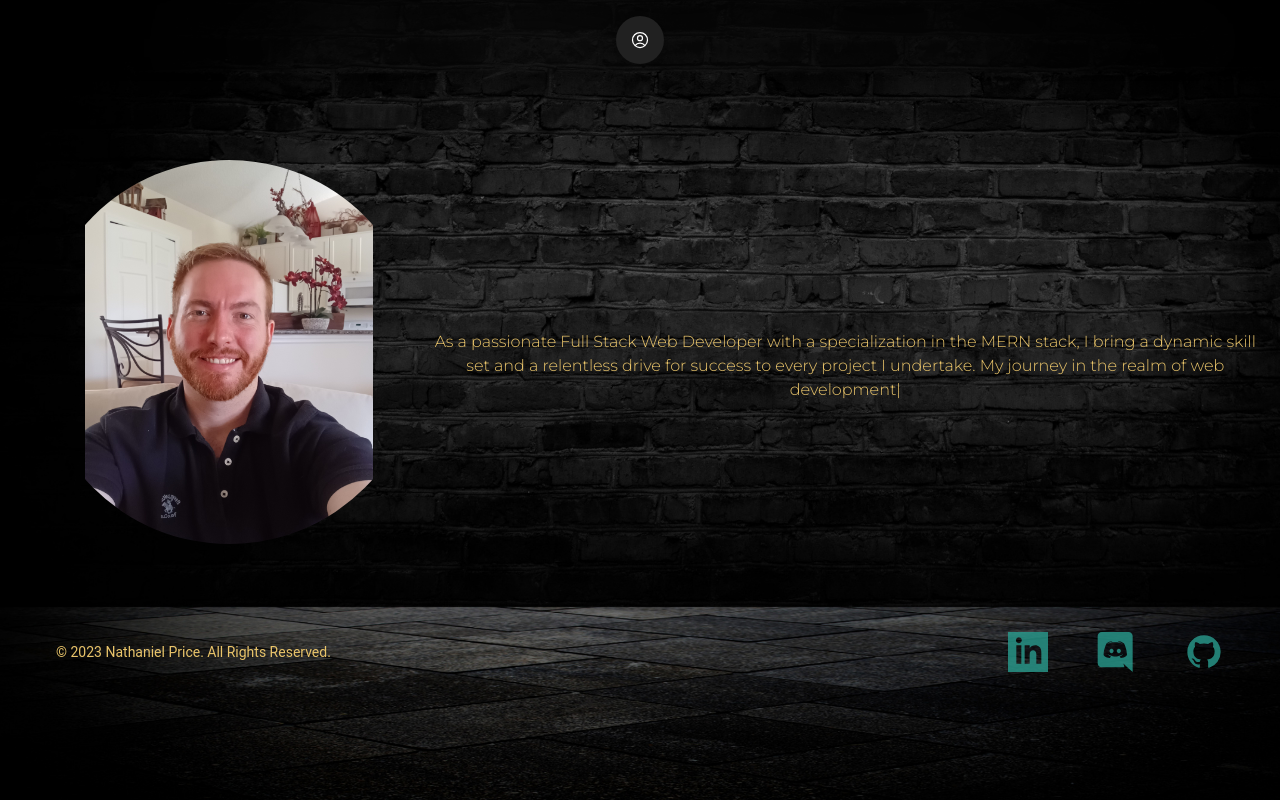
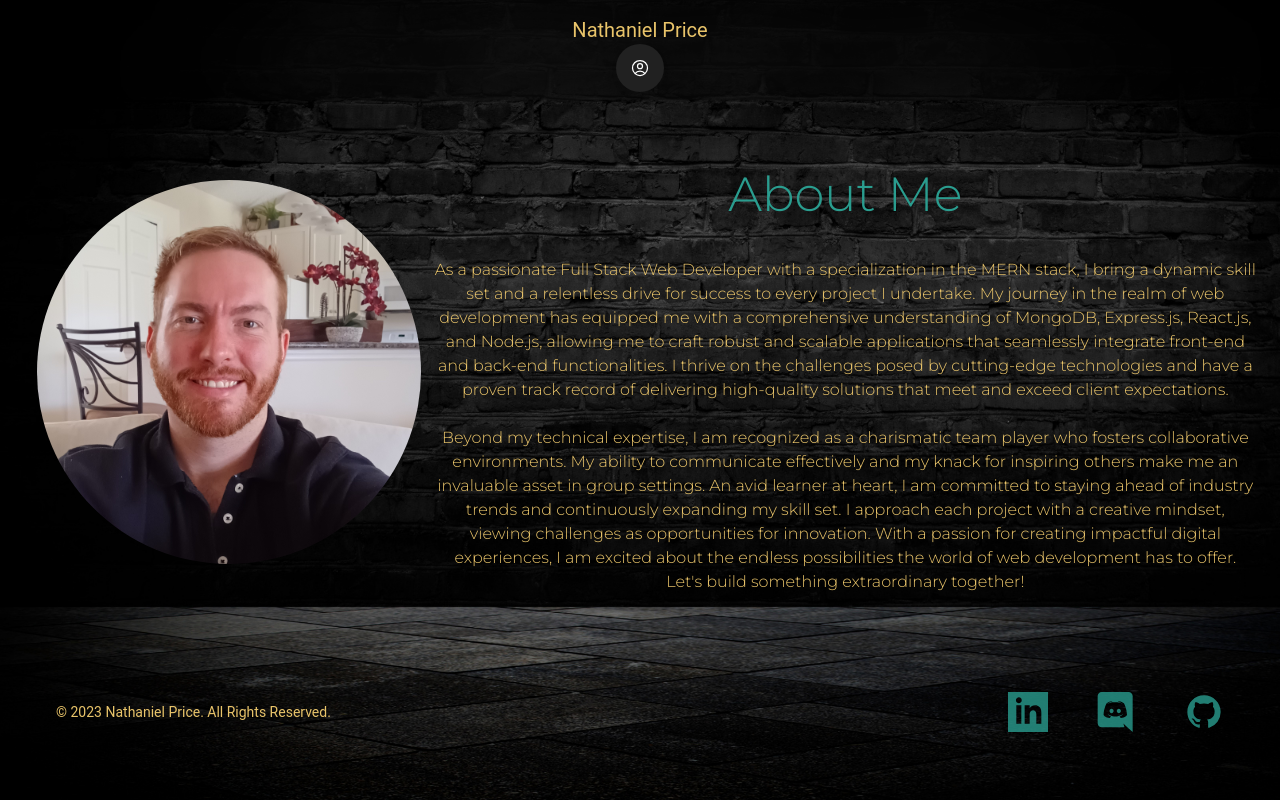
Before and after one commit to newprice247/React-Portfolio, a React (Vite) app: page /about in a window 1280 px wide. Built offline with nearby package versions, Linux system fonts and the light colour scheme.

Commit message:
add styling, finish contact page

```diff
--- a/src/components/AboutPage.jsx
+++ b/src/components/AboutPage.jsx
@@ -20,42 +20,29 @@ export default function AboutPage() {
         initial={{ opacity: 0 }}
         whileInView={{ opacity: 1 }}
         viewport={{ once: true }}
+        animate={{ y: -10 }}
+        transition={{ delay: 0.2, duration: 0.5 }}
         className="flex flex-wrap mt-40 justify-center items-center">
         <div
           className="w-full sm:w-full md:w-full lg:w-1/3 xl:w-1/3 flex justify-center items-center"
         >
           <img
             alt="Nathan Price"
-            className="object-contain items-center h-96 w-96 rounded-full"
+            className="object-cover items-center h-96 w-96 rounded-full"
             src={nathanPic}
           />
         </div>
         <div
           className="text-myColor-3 mt-5 w-full sm:w-full md:w-full lg:w-2/3 xl:w-2/3"
         >
-          <h1 variant="h2" className="mb-2 text-5xl text-myColor-2">
-
+          <h1 variant="h2" className="mb-10 text-5xl text-myColor-2">
+            About Me
           </h1>
-          <TypeAnimation
-                            preRenderFirstString={false}
-                            sequence={[
-                                `As a passionate Full Stack Web Developer with a specialization in the MERN stack, I bring a dynamic skill set and a relentless drive for success to every project I undertake. My journey in the realm of web development has equipped me with a comprehensive understanding of MongoDB, Express.js, React.js, and Node.js, allowing me to craft robust and scalable applications that seamlessly integrate front-end and back-end functionalities. I thrive on the challenges posed by cutting-edge technologies and have a proven track record of delivering high-quality solutions that meet and exceed client expectations.\n
-
-                                Beyond my technical expertise, I am recognized as a charismatic team player who fosters collaborative environments. My ability to communicate effectively and my knack for inspiring others make me an invaluable asset in group settings. An avid learner at heart, I am committed to staying ahead of industry trends and continuously expanding my skill set. I approach each project with a creative mindset, viewing challenges as opportunities for innovation. With a passion for creating impactful digital experiences, I am excited about the endless possibilities the world of web development has to offer. Let's build something extraordinary together!`,
-                                1000,
-
-
-
-                            ]}
-                            speed={{type: 'keyStrokeDelayInMs', value: 25}}
-                            repeat={Infinity}
-                            style={{whiteSpace: 'pre-line'}}
-                        />
-          {/* <p>
+          <p>
             As a passionate Full Stack Web Developer with a specialization in the MERN stack, I bring a dynamic skill set and a relentless drive for success to every project I undertake. My journey in the realm of web development has equipped me with a comprehensive understanding of MongoDB, Express.js, React.js, and Node.js, allowing me to craft robust and scalable applications that seamlessly integrate front-end and back-end functionalities. I thrive on the challenges posed by cutting-edge technologies and have a proven track record of delivering high-quality solutions that meet and exceed client expectations.<br /><br />
 
             Beyond my technical expertise, I am recognized as a charismatic team player who fosters collaborative environments. My ability to communicate effectively and my knack for inspiring others make me an invaluable asset in group settings. An avid learner at heart, I am committed to staying ahead of industry trends and continuously expanding my skill set. I approach each project with a creative mindset, viewing challenges as opportunities for innovation. With a passion for creating impactful digital experiences, I am excited about the endless possibilities the world of web development has to offer. Let's build something extraordinary together!
-          </p> */}
+          </p>
         </div>
 
       </motion.div>
--- /dev/null
+++ b/src/components/ContactPage.jsx
@@ -0,0 +1,35 @@
+import React from "react";
+import { motion } from "framer-motion";
+
+export default function Contact() {
+    return (
+        <motion.div
+        initial={{ opacity: 0 }}
+        whileInView={{ opacity: 1 }}
+        viewport={{ once: true }}
+        animate={{ y: 10 }}
+  transition={{ delay: 0.2, duration: 0.5 }}
+         className="flex md:flex-row flex-col justify-center items-center h-full">
+            <h1 className="text-4xl text-myColor-3 mb-6 mt-40">Contact Me</h1>
+            <div className="flex flex-col justify-center items-center gap-6 mt-0 md:mt-40 md:border-l-4 md:border-myColor-2 md:ml-10 md:pl-20 md:py-10">
+                <h2 className="text-2xl text-myColor-3">Email:</h2>
+                <div className="text-white hover:text-blue-500">
+                    <a href="mailto:newprice247@gmail.com">newprice247@gmail.com</a>
+                </div>
+
+                <h2 className="text-2xl text-myColor-3">Phone:</h2>
+                <div  className="text-white hover:text-blue-500">
+                    <a href="tel:1-404-668-5726">(321) 258-7592</a>
+                </div>
+                <h2 className="text-2xl text-myColor-3">LinkedIn:</h2>
+                <div  className="text-white hover:text-blue-500">
+                    <a href="https://www.linkedin.com/in/nathaniel-price-7a8b0a1b5/">Nathaniel Price</a>
+                </div>
+                <h2 className="text-2xl text-myColor-3">GitHub:</h2>
+                <div  className="text-white hover:text-blue-500">
+                    <a href="https://github.com/newprice247">newprice247</a>
+                </div>
+            </div>
+        </motion.div>
+    );
+}
--- a/src/components/Header.jsx
+++ b/src/components/Header.jsx
@@ -23,6 +23,7 @@ import {
   Square3Stack3DIcon,
   PresentationChartLineIcon,
   UserCircleIcon,
+  EnvelopeIcon
 } from "@heroicons/react/24/outline";
 
 export function SpeedDialWithTextOutside() {
@@ -40,10 +41,13 @@ export function SpeedDialWithTextOutside() {
                 <UserCircleIcon className="h-5 w-5 transition-transform group-hover:scale-125 group-hover:text-blue-300" />
               ) : currentPage === '/projects' ? (
                 <PresentationChartLineIcon className="h-5 w-5 transition-transform group-hover:scale-125 group-hover:text-blue-300" />
+              ) : currentPage === '/contact' ? (
+                <EnvelopeIcon className="h-5 w-5 transition-transform group-hover:scale-125 group-hover:text-blue-300" />
               ) : null}
             </IconButton>
+
           </SpeedDialHandler>
-          <SpeedDialContent className="flex-row">
+          <SpeedDialContent className="flex-row rounded-full ">
             <Link
               to="/"
               //       variant="small"
@@ -83,6 +87,19 @@ export function SpeedDialWithTextOutside() {
                 </Typography>
               </SpeedDialAction>
             </Link>
+            <Link
+              to="/contact"
+              //       variant="small"
+              //       color="white"
+              className={currentPage === '/contact' ? 'nav-link active p-1 font-normal' : 'nav-link p-1 font-normal'}
+            >
+              <SpeedDialAction className="m-3 h-16 w-16">
+                <EnvelopeIcon className="h-5 w-5" />
+                <Typography color="blue-gray" className="text-xs font-normal">
+                  Contact
+                </Typography>
+              </SpeedDialAction>
+            </Link>
           </SpeedDialContent>
         </SpeedDial>
       </div>
@@ -91,86 +108,19 @@ export function SpeedDialWithTextOutside() {
   );
 }
 
-
-// export function SpeedDialWithTextInside() {
-//   const currentPage = useLocation().pathname;
-//   return (
-//     <div className=" h-full w-full">
-//       <div className="">
-//         <SpeedDial placement="left">
-//           <SpeedDialHandler>
-//             <IconButton size="lg" className="rounded-full " >
-//               {currentPage === '/' ? (
-//                 <HomeIcon className="h-5 w-5 transition-transform group-hover:scale-125 group-hover:text-blue-300" />
-//               ) : currentPage === '/about' ? (
-//                 <UserCircleIcon className="h-5 w-5 transition-transform group-hover:scale-125 group-hover:text-blue-300" />
-//               ) : currentPage === '/projects' ? (
-//                 <PresentationChartLineIcon className="h-5 w-5 transition-transform group-hover:scale-125 group-hover:text-blue-300" />
-//               ) : null}
-//             </IconButton>
-//           </SpeedDialHandler>
-//           <SpeedDialContent className="flex-row justify-center flex">
-//             <Link
-//               to="/"
-//               //       variant="small"
-//               //       color="white"
-//               className={currentPage === '/' ? 'nav-link active p-1 font-normal' : 'nav-link p-1 font-normal'}
-//             >
-//               <SpeedDialAction className="h-16 w-16">
-//                 <HomeIcon className="h-5 w-5" />
-//                 <Typography color="blue-gray" className="text-xs font-normal">
-//                   Home
-//                 </Typography>
-//               </SpeedDialAction>
-//             </Link>
-
-//             <Link
-//               to="/about"
-//               //       variant="small"
-//               //       color="white"
-//               className={currentPage === '/about' ? 'nav-link active p-1 font-normal' : 'nav-link p-1 font-normal'}
-//             >
-//               <SpeedDialAction className="h-16 w-16">
-//                 <UserCircleIcon className="h-5 w-5" />
-//                 <Typography color="blue-gray" className="text-xs font-normal">
-//                   About
-//                 </Typography>
-//               </SpeedDialAction>
-//             </Link>
-
-//             <Link
-//               to="/projects"
-//               //       variant="small"
-//               //       color="white"
-//               className={currentPage === '/projects' ? 'nav-link active p-1 font-normal' : 'nav-link p-1 font-normal'}
-//             >
-//               <SpeedDialAction className="h-16 w-16">
-//                 <PresentationChartLineIcon className="h-5 w-5" />
-//                 <Typography color="blue-gray" className="text-xs font-normal">
-//                   Projects
-//                 </Typography>
-//               </SpeedDialAction>
-//             </Link>
-
-
-
-//           </SpeedDialContent>
-//         </SpeedDial>
-//       </div>
-//     </div>
-//   );
-// }
 function Navigation() {
-  const [openNav, setOpenNav] = React.useState(false);
-  const currentPage = useLocation().pathname;
 
   return (
     <div className="-m-6 max-h-[768px] w-full">
+
       <Navbar
 
         className="sticky bg-opacity-0  top-0 z-10 h-max max-w-full rounded-none px-4 py-2 lg:px-8 lg:py-4"
         style={{ position: 'fixed', border: 'none', backgroundColor: 'transparent' }}
       >
+        <Typography color="blue-gray" className="text-xl font-normal text-myColor-3">
+                  Nathaniel Price
+                </Typography>
         <div className="flex items-center justify-center text-blue-gray-900">
 
           <div className="opacity-1 flex items-center justify-center gap-4">
--- a/src/components/Homepage.jsx
+++ b/src/components/Homepage.jsx
@@ -70,6 +70,8 @@ export default function Homepage() {
                 initial={{ opacity: 0 }}
                 whileInView={{ opacity: 1 }}
                 viewport={{ once: true }}
+                animate={{ y: 10 }}
+                transition={{ delay: 0.2, duration: 0.5 }}
                 className='h-[75.5vh] flex flex-wrap items-center justify-center'
             >
                 <div className='text-white text-2xl w-full sm:w-full md:w-full lg:w-full xl:w-1/2 '>
--- a/src/components/ProjectPage.jsx
+++ b/src/components/ProjectPage.jsx
@@ -98,6 +98,8 @@ export default function ProjectPage() {
             whileInView={{ opacity: 1 }}
             viewport={{ once: true }}
             variants={cardVariants}
+            animate={{ y: 50 }}
+  transition={{ delay: 0.2, duration: 1 }}
 
             className="flex flex-wrap items-center justify-center gap-6">
             {projects.map((project) => (
--- a/src/main.jsx
+++ b/src/main.jsx
@@ -6,6 +6,7 @@ import Error from './components/Error.jsx'
 import Homepage from './components/Homepage.jsx'
 import AboutPage from './components/AboutPage.jsx'
 import ProjectPage from './components/ProjectPage.jsx'
+import ContactPage from './components/ContactPage.jsx'
 import './App.css'
 import './index.css'
 
@@ -33,6 +34,11 @@ const router = createBrowserRouter([
         path: '/projects',
         element: <ProjectPage />,
       },
+      {
+        path: '/contact',
+        element: <ContactPage />,
+      },
+
     ],
   }
 ])
```
Also changed, not shown: src/components/Resume.jsx (added).
